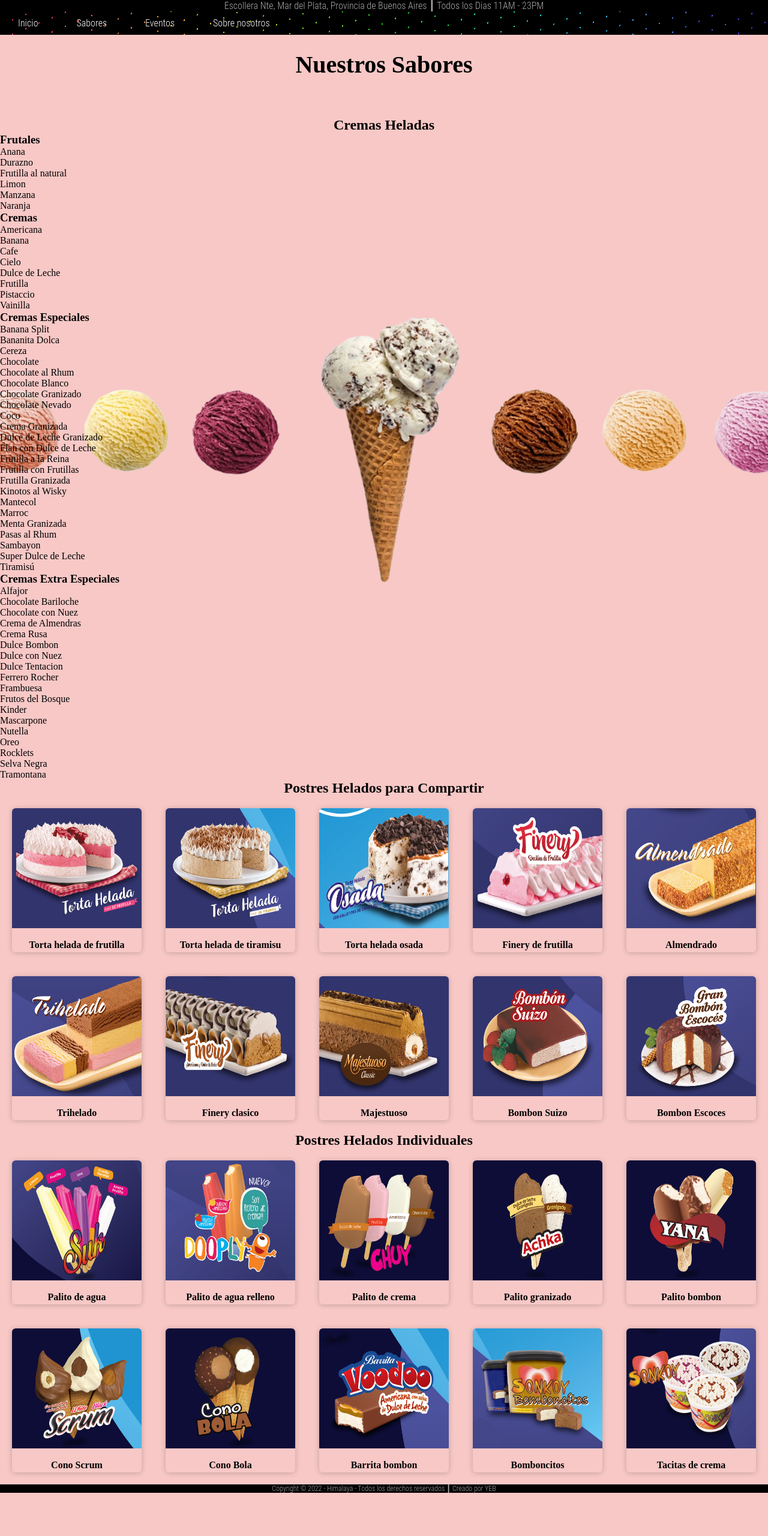
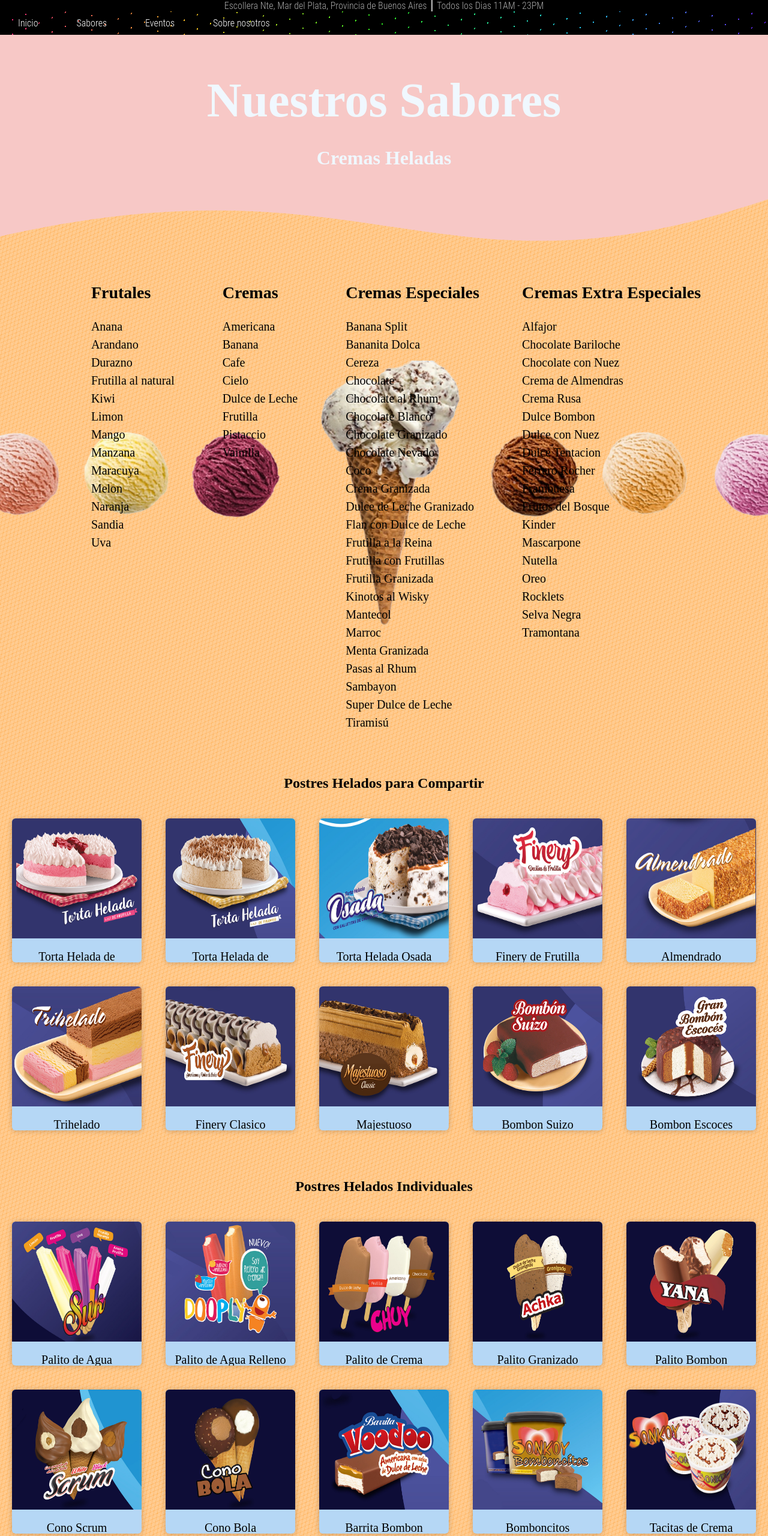
Before and after one commit to YaninaBello/Proyecto_final_ADA, a plain HTML site: page sabores.html in a window 1280 px wide. Shown: the top 2560 px of the page at 60% size. Before the commit the page ends 2488 px from the top, so only its background shows below. Drawn offline with Linux system fonts and the light colour scheme; a web font is replaced by a local one.

Commit message:
Modificaciones en sabores y pagina principal

```diff
--- a/eventos.css
+++ b/eventos.css
@@ -54,10 +54,52 @@ body{
     height: 100%;
     font-family: 'Roboto Condensed', sans-serif;
     font-family: 'Roboto Condensed Light', sans-serif;
+
+}
+
+section{
+    width: 100%;
+    height: 100vh;
+}
+.superior{
+    height: 50%;
     background-image: radial-gradient(circle at 44% 13%, hsla(237,0%,100%,0.05) 0%, hsla(237,0%,100%,0.05) 98%,transparent 98%, transparent 100%),radial-gradient(circle at 87% 84%, hsla(237,0%,100%,0.05) 0%, hsla(237,0%,100%,0.05) 46%,transparent 46%, transparent 100%),radial-gradient(circle at 84% 60%, hsla(237,0%,100%,0.05) 0%, hsla(237,0%,100%,0.05) 40%,transparent 40%, transparent 100%),radial-gradient(circle at 21% 32%, hsla(237,0%,100%,0.05) 0%, hsla(237,0%,100%,0.05) 28%,transparent 28%, transparent 100%),radial-gradient(circle at 57% 12%, hsla(237,0%,100%,0.05) 0%, hsla(237,0%,100%,0.05) 34%,transparent 34%, transparent 100%),radial-gradient(circle at 33% 60%, hsla(237,0%,100%,0.05) 0%, hsla(237,0%,100%,0.05) 29%,transparent 29%, transparent 100%),radial-gradient(circle at 3% 11%, hsla(237,0%,100%,0.05) 0%, hsla(237,0%,100%,0.05) 60%,transparent 60%, transparent 100%),radial-gradient(circle at 0% 74%, hsla(237,0%,100%,0.05) 0%, hsla(237,0%,100%,0.05) 87%,transparent 87%, transparent 100%),linear-gradient(45deg, rgb(99, 105, 190),rgb(99, 70, 205));
     background-repeat: no-repeat;
+    text-align: center;
 }
-
+.superior h1{
+    font-size: 20vh;
+    color: aliceblue;
+}
+.superior h3{
+    font-size: 5vh;
+}
+.superior h5{
+    font-size: 3vh;
+    margin-bottom: 5%;
+}
+.inferior{
+    height: 50%;
+    background: azure;
+    text-align: center;
+}
+.event{
+    background-image: url(filipp-romanovski-gk8DB7HyhXc-unsplash.jpg);
+    width: 100%;
+    height: 100vh;
+    background-position: bottom;
+    display: table;
+    background-attachment: fixed;
+    /*display: block;*/
+}
+.event h2{
+    color: aliceblue;
+    font-size: 20vh;
+    width: 70%;
+    margin: auto;
+    text-align: center;
+    margin-top: 5%;
+}
 footer{
     font-size: 1.5vh;
     color: darkgrey;
--- a/sabores.css
+++ b/sabores.css
@@ -1,6 +1,4 @@
  @import url('http://fonts.cdnfonts.com/css/roboto-condensed');
-
-
 
 *{
     margin: 0;
@@ -10,7 +8,10 @@
 }
 
 body{
-    background-color: rgb(247, 200, 198);
+    /*background-color: rgb(247, 200, 198);*/
+    /*background-color: rgb(211, 163, 255);*/
+    /*background-image: radial-gradient(circle at center center, rgb(247,200,198),rgb(134,191,255));*/
+    background-image: repeating-linear-gradient(157.5deg, rgba(255,255,255, 0.2) 0px, rgba(255,255,255, 0.2) 0px,transparent 0px, transparent 1px,rgba(255,255,255, 0.2) 1px, rgba(255,255,255, 0.2) 6px,transparent 6px, transparent 7px,rgba(255,255,255, 0.2) 7px, rgba(255,255,255, 0.2) 12px),repeating-linear-gradient(101deg, rgba(255,255,255, 0.2) 0px, rgba(255,255,255, 0.2) 0px,transparent 0px, transparent 1px,rgba(255,255,255, 0.2) 1px, rgba(255,255,255, 0.2) 6px,transparent 6px, transparent 7px,rgba(255,255,255, 0.2) 7px, rgba(255,255,255, 0.2) 12px),linear-gradient(101deg, rgb(255,174,81),rgb(255,174,81));
 }
 .container-sabores {
     background-image: url(PNG-helado-y-bochitas.png);
@@ -43,6 +44,7 @@ nav{
 nav ul li{
     display: inline;
     list-style: none;
+
 }
 
 nav ul li a{
@@ -53,12 +55,48 @@ nav ul li a{
     font-family: 'Roboto Condensed Light', sans-serif;
 
 }
+.title{
+    background-color: rgb(247, 200, 198);
+}
 
-h1{
+.title h1{
     text-align: center;
-    font-size: 5vh;
-    margin-top: 2%;
-    margin-bottom: 5%;
+    font-size: 10vh;
+    color: aliceblue;
+    padding-top: 5%;
+}
+
+.title h2{
+    text-align: center;
+    font-size: 4vh;
+    color: aliceblue;
+    padding-top: 2.5%;
+
+}
+.container-sabores{
+    display: flex;
+    width: 100%;
+    height: 100vh;
+    justify-content: center;
+
+}
+.container-sabores .list h3{
+    font-size: 3.5vh;
+    margin-left: 40px;
+    margin-top: 40px;
+    margin-bottom: 25px;
+}
+.container-sabores .list ul li{
+    list-style: none;
+    font-size: 2.5vh;
+    line-height: 1.5;
+    margin-left: 40px;
+    margin-right: 40px;
+    cursor: default;
+    font-weight: 500;
+
+
+
 
 }
 
@@ -74,8 +112,7 @@ h1{
     margin: 20px;
     border-radius: 6px;
     overflow: hidden;
-    /*background: #fff;*/
-    background: transparent;
+    background: rgb(181, 215, 245);
     box-shadow: 0px 1px 10px rgba(0, 0, 0, 0.2);
     cursor: default;
     transition: all 400ms ease;
@@ -96,14 +133,20 @@ h1{
     text-align: center;
 }
 
-.card .contenido h3{
+.card .contenido h5{
     font-weight: 400;
     margin-bottom: 15px;
+    font-size: 20px;
 }
 
-h2{
+h4{
     text-align: center;
+    font-size: 3vh;
+    padding-top: 60px;
+    padding-bottom: 25px;
 }
+
+
 
 footer{
     font-size: 1.5vh;
--- a/sabores.html
+++ b/sabores.html
@@ -30,25 +30,37 @@
     </header>
 
     <main>
-    <h1>Nuestros Sabores</h1>
-    <h2>Cremas Heladas</h2>
+        <div class="title">
+            <h1>Nuestros Sabores</h1>
+            <h2>Cremas Heladas</h2>
+
+        </div>
+
 
     <section>
+        <div style="height: 150px; overflow: hidden;" ><svg viewBox="0 0 500 150" preserveAspectRatio="none" style="height: 100%; width: 100%;"><path d="M-5.07,114.97 C243.22,-33.03 283.29,238.33 500.00,49.98 L502.25,-15.27 L-3.38,-15.27 Z" style="stroke: none; fill: rgb(247, 200, 198);"></path></svg></div>
     <div class="container-sabores">
-        <div class="frutales">
+        <div class="list">
             <h3>Frutales</h3>
 
             <ul>
                 <li>Anana</li>
+                <li>Arandano</li>
                 <li>Durazno</li>
                 <li>Frutilla al natural</li>
+                <li>Kiwi</li>
                 <li>Limon</li>
+                <li>Mango</li>
                 <li>Manzana</li>
+                <li>Maracuya</li>
+                <li>Melon</li>
                 <li>Naranja</li>
+                <li>Sandia</li>
+                <li>Uva</li>
             </ul>
         </div>
 
-        <div class="cremas">
+        <div class="list">
             <h3>Cremas</h3>
 
             <ul>
@@ -63,7 +75,7 @@
             </ul>
         </div>
 
-        <div class="especiales">
+        <div class="list">
             <h3>Cremas Especiales</h3>
 
             <ul>
@@ -93,7 +105,7 @@
             </ul>
         </div>
 
-        <div class="extra">
+        <div class="list">
             <h3>Cremas Extra Especiales</h3>
 
             <ul>
@@ -119,15 +131,15 @@
         </div>
     </div>
     </section>
-    <section>
-        <h2>Postres Helados para Compartir</h2>
+    <section id="postres">
+        <h4>Postres Helados para Compartir</h4>
         <div class="container">
             <div class="card">
                 <figure>
                     <img src="Helados-con-fondo-azul/postre1-tortahelada.jpg" alt="">
                 </figure>
                 <div class="contenido">
-                    <h4>Torta helada de frutilla</h4>
+                    <h5>Torta Helada de Frutilla</h5>
                 </div>
             </div>
             <div class="card">
@@ -135,7 +147,7 @@
                     <img src="Helados-con-fondo-azul/postre2-tortatiramisu.jpg" alt="">
                 </figure>
                 <div class="contenido">
-                    <h4>Torta helada de tiramisu</h4>
+                    <h5>Torta Helada de Tiramisu</h5>
                 </div>
             </div>
             <div class="card">
@@ -143,7 +155,7 @@
                     <img src="Helados-con-fondo-azul/postre3-tortaoasada.jpg" alt="">
                 </figure>
                 <div class="contenido">
-                    <h4>Torta helada osada</h4>
+                    <h5>Torta Helada Osada</h5>
                 </div>
             </div>
             <div class="card">
@@ -151,7 +163,7 @@
                     <img src="Helados-con-fondo-azul/postre4-fineryfruti.jpg" alt="">
                 </figure>
                 <div class="contenido">
-                    <h4>Finery de frutilla</h4>
+                    <h5>Finery de Frutilla</h5>
                 </div>
             </div>
             <div class="card">
@@ -159,7 +171,7 @@
                     <img src="Helados-con-fondo-azul/postre5-almendrado.jpg" alt="">
                 </figure>
                 <div class="contenido">
-                    <h4>Almendrado</h4>
+                    <h5>Almendrado</h5>
                 </div>
             </div>
         </div>
@@ -169,7 +181,7 @@
                     <img src="Helados-con-fondo-azul/postre6-trihelado.jpg" alt="">
                 </figure>
                 <div class="contenido">
-                    <h4>Trihelado</h4>
+                    <h5>Trihelado</h5>
                 </div>
             </div>
             <div class="card">
@@ -177,7 +189,7 @@
                     <img src="Helados-con-fondo-azul/postre7-finery.jpg" alt="">
                 </figure>
                 <div class="contenido">
-                    <h4>Finery clasico</h4>
+                    <h5>Finery Clasico</h5>
                 </div>
             </div>
             <div class="card">
@@ -185,7 +197,7 @@
                     <img src="Helados-con-fondo-azul/postre8-majestuoso.jpg" alt="">
                 </figure>
                 <div class="contenido">
-                    <h4>Majestuoso</h4>
+                    <h5>Majestuoso</h5>
                 </div>
             </div>
             <div class="card">
@@ -193,7 +205,7 @@
                     <img src="Helados-con-fondo-azul/postre9-bombonsuizo.jpg" alt="">
                 </figure>
                 <div class="contenido">
-                    <h4>Bombon Suizo</h4>
+                    <h5>Bombon Suizo</h5>
                 </div>
             </div>
             <div class="card">
@@ -201,18 +213,18 @@
                     <img src="Helados-con-fondo-azul/postre10-escoces.jpg" alt="">
                 </figure>
                 <div class="contenido">
-                    <h4>Bombon Escoces</h4>
+                    <h5>Bombon Escoces</h5>
                 </div>
             </div>
         </div>
-        <h2>Postres Helados Individuales</h2>
+        <h4>Postres Helados Individuales</h4>
         <div class="container">
             <div class="card">
                 <figure>
                     <img src="Helados-con-fondo-azul/1-suk.jpg" alt="">
                 </figure>
                 <div class="contenido">
-                    <h4>Palito de agua</h4>
+                    <h5>Palito de Agua</h5>
                 </div>
             </div>
             <div class="card">
@@ -220,7 +232,7 @@
                     <img src="Helados-con-fondo-azul/2-dooply.jpg" alt="">
                 </figure>
                 <div class="contenido">
-                    <h4>Palito de agua relleno</h4>
+                    <h5>Palito de Agua Relleno</h5>
                 </div>
             </div>
             <div class="card">
@@ -228,7 +240,7 @@
                     <img src="Helados-con-fondo-azul/3-chuy.jpg" alt="">
                 </figure>
                 <div class="contenido">
-                    <h4>Palito de crema</h4>
+                    <h5>Palito de Crema</h5>
                 </div>
             </div>
             <div class="card">
@@ -236,7 +248,7 @@
                     <img src="Helados-con-fondo-azul/4-achka.jpg" alt="">
                 </figure>
                 <div class="contenido">
-                    <h4>Palito granizado</h4>
+                    <h5>Palito Granizado</h5>
                 </div>
             </div>
             <div class="card">
@@ -244,7 +256,7 @@
                     <img src="Helados-con-fondo-azul/5-yana.jpg" alt="">
                 </figure>
                 <div class="contenido">
-                    <h4>Palito bombon</h4>
+                    <h5>Palito Bombon</h5>
                 </div>
             </div>
         </div>
@@ -254,7 +266,7 @@
                     <img src="Helados-con-fondo-azul/6-scrum.jpg" alt="">
                 </figure>
                 <div class="contenido">
-                    <h4>Cono Scrum</h4>
+                    <h5>Cono Scrum</h5>
                 </div>
             </div>
             <div class="card">
@@ -262,7 +274,7 @@
                     <img src="Helados-con-fondo-azul/7-conobola.jpg" alt="">
                 </figure>
                 <div class="contenido">
-                    <h4>Cono Bola</h4>
+                    <h5>Cono Bola</h5>
                 </div>
             </div>
             <div class="card">
@@ -270,7 +282,7 @@
                     <img src="Helados-con-fondo-azul/8-vodoo.jpg" alt="">
                 </figure>
                 <div class="contenido">
-                    <h4>Barrita bombon</h4>
+                    <h5>Barrita Bombon</h5>
                 </div>
             </div>
             <div class="card">
@@ -278,7 +290,7 @@
                     <img src="Helados-con-fondo-azul/9-sonkoy.jpg" alt="">
                 </figure>
                 <div class="contenido">
-                    <h4>Bomboncitos</h4>
+                    <h5>Bomboncitos</h5>
                 </div>
             </div>
             <div class="card">
@@ -286,7 +298,7 @@
                     <img src="Helados-con-fondo-azul/10-tazasonskoyu.jpg" alt="">
                 </figure>
                 <div class="contenido">
-                    <h4>Tacitas de crema</h4>
+                    <h5>Tacitas de Crema</h5>
                 </div>
             </div>
         </div>
--- a/style.css
+++ b/style.css
@@ -19,7 +19,6 @@
     font-family: 'Roboto Condensed', sans-serif;
     font-family: 'Roboto Condensed Light', sans-serif;
     text-align: center;
-
 }
 
 .main{
@@ -42,21 +41,16 @@ nav ul li a{
     color: rgb(255, 255, 255);
     font-family: 'Roboto Condensed', sans-serif;
     font-family: 'Roboto Condensed Light', sans-serif;
-
 }
 
 .cover{
-
+    display: flex;
     position:relative;
+    align-items: stretch;
+    justify-content:space-between;
+    overflow: hidden;
     width: 100%;
     height: 100vh;
-    color: #fff;
-    display: flex;
-    align-items: center;
-    justify-content:flex-end;
-    overflow: hidden;
-
-
 }
 
 .cover video{
@@ -64,13 +58,14 @@ nav ul li a{
     margin-top: -5%;
     margin-left: -5%;
     margin-right: -5%;
+    margin-bottom: -1;
     min-width: 110%;
     z-index: -1;
-    object-fit: contain;
-    object-position: center;
+    object-fit:fill;
+    object-position: center center;
     top: 0;
     left: 0;
-
+    overflow: hidden;
 }
 
 .cover-title{
@@ -78,18 +73,22 @@ nav ul li a{
     min-width: 100%;
     min-height: 100%;
     font-family: 'Masiku', sans-serif;
+    color: #fff;
 }
 
-.title-1 h1{
+.cover-title h1{
     font-size: 20vh;
-    margin-top: 20%;
-
+    padding-top: 200px;
 }
 
-.title-2 h2{
-    text-align: center;
+.cover-title h2{
     font-size: 4vh;
-    margin-top: 0%;
+    margin: 0;
+}
+
+header{
+    margin: 0;
+    padding: 0;
 }
 
 .izquierda{
@@ -112,7 +111,7 @@ nav ul li a{
 
 h2{
     font-size: 60px;
-    margin-top: 300px;
+    padding-top: 300px;
     margin-bottom: 10px;
 }
 
@@ -141,7 +140,6 @@ p{
     font-family: 'Roboto Condensed', sans-serif;
     font-family: 'Roboto Condensed Light', sans-serif;
     display: block;
-
 }
 
 #container-2 h3{
@@ -153,7 +151,6 @@ p{
     color: #fff;
     object-position: center;
     width: 50%;
-
 }
 
 #container-2 h5{
@@ -181,8 +178,10 @@ p{
     text-align: center;
     margin: auto;
 }
+
 #container-3{
     display: flex;
+
 }
 
 h5{
@@ -193,17 +192,6 @@ h5{
 h6{
     font-size: 30px;
     font-family: 'Khamden Script', sans-serif;
-}
-
-
-
-
-footer{
-    font-size: 1.5vh;
-    color: darkgrey;
-    font-family: 'Roboto Condensed', sans-serif;
-    font-family: 'Roboto Condensed Light', sans-serif;
-    text-align: center;
 }
 
 #container-4{
@@ -225,18 +213,55 @@ footer{
     font-family: 'f Finish', sans-serif;
     color: #fff;
     object-position: center;
-
-
 }
 
 #container-4 h5{
-
-
     text-align: center;
     font-size: 50px;
     letter-spacing: normal;
-
     color: #fff;
     object-position: center;
     font-family: 'Khamden Script', sans-serif;
 }
+.izquierda-3{
+    background: rgb(255, 255, 255);
+    height: 100vh;
+    width: 50%;
+    text-align: center;
+}
+
+.derecha-3{
+    background: url(vitolda-klein-GepU_OMeIoM-unsplash.jpg);
+    background-size: cover;
+    background-position: center;
+    width: 50%;
+    height: 100vh;
+}
+#container-5{
+    display: flex;
+}
+#container-6{
+    width: 100%;
+    height: 80vh;
+    background-image: linear-gradient(148deg, rgba(225,56,255, 0.24) 0%, rgba(225,56,255, 0.24) 16.667%,rgba(125,36,230, 0.37) 16.667%, rgba(125,36,230, 0.37) 33.334%,rgb(255,224,217) 33.334%, rgb(255,224,217) 50.001000000000005%,rgba(233,87,89, 0.32) 50.001%, rgba(233,87,89, 0.32) 66.668%,rgba(28,245,255, 0.46) 66.668%, rgba(28,245,255, 0.46) 83.33500000000001%,rgba(138,251,236, 0.32) 83.335%, rgba(138,251,236, 0.32) 100.002%);
+    background-position: bottom;
+    display: table;
+    background-attachment: fixed;
+    background-repeat: no-repeat;
+    display: block;
+}
+#container-6 .ice-cream{
+    width: 100%;
+    height: 100vh;
+    display:flex;
+    align-items: center;
+    justify-content: center;
+}
+
+footer{
+    font-size: 1.5vh;
+    color: darkgrey;
+    font-family: 'Roboto Condensed', sans-serif;
+    font-family: 'Roboto Condensed Light', sans-serif;
+    text-align: center;
+}
```
Also changed, not shown: eventos.html (+18 -18 lines), index.html (+29 -16 lines), 129613115_s.jpg (added), GOV1709-800x534.jpg (added), filipp-romanovski-gk8DB7HyhXc-unsplash.jpg (added), ice-cream-5928080_1920-1024x683 (1).jpg (added), vitolda-klein-GepU_OMeIoM-unsplash.jpg (added).
